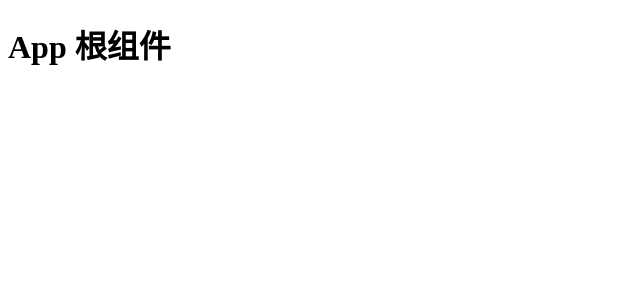
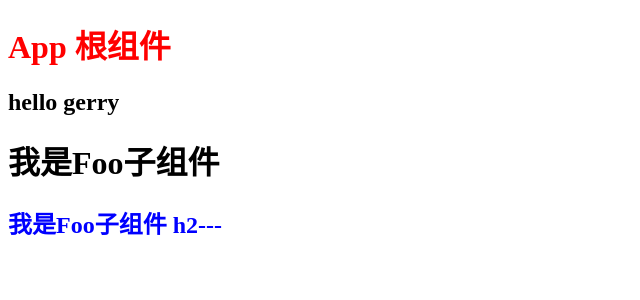
Before and after one commit to cheer001/vue, a Vue app in the folder VueAllDemo/webpack-demo6/: page / in a window 1280 px wide. Shown: the top 300 px of the page, without its empty margins (0-640 px from the left). Built offline with nearby package versions, Linux system fonts and the light colour scheme.

Commit message:
feat(*): .vue 单文件组件完整版

```diff
--- a/VueAllDemo/webpack-demo6/src/App.vue
+++ b/VueAllDemo/webpack-demo6/src/App.vue
@@ -1,16 +1,31 @@
 <template>
+  <!-- 一个vue文件中有且仅有一个template -->
   <div>
     <h1>App 根组件</h1>
+    <h2>{{ msg }}</h2>
+    <Foo />
   </div>
 </template>
 
 <script>
+import Foo from "./components/Foo.vue";
+//导出一个默认的成员对象，它就是当前的组件对象， 可以直接在对象中使用 Vue中的选项，如data、methods等
 export default {
   data() {
-    return {};
+    return {
+      msg: "hello gerry",
+    };
   },
-  components: {},
+  // template,此选项不用写，因为上面template标签代表的就是当前的组件模板
+  components: {
+    Foo,
+  },
 };
 </script>
 
-<style scoped lang="scss"></style>
+<style scoped>
+/* scoped 作用是将样式只作用到当前组件中，不然会传递到其他 父子组件中 */
+h1 {
+  color: red;
+}
+</style>
--- /dev/null
+++ b/VueAllDemo/webpack-demo6/src/components/Foo.vue
@@ -0,0 +1,22 @@
+<template>
+  <div id="container">
+    <h1>我是Foo子组件</h1>
+    <h2>我是Foo子组件 h2---</h2>
+  </div>
+</template>
+
+<script>
+export default {
+  data() {
+    return {};
+  },
+  components: {},
+};
+</script>
+
+<style scoped>
+/* scoped 作用是将样式只作用到当前组件中，不然会传递到其他 父子组件中 */
+h2 {
+  color: blue;
+}
+</style>
```
